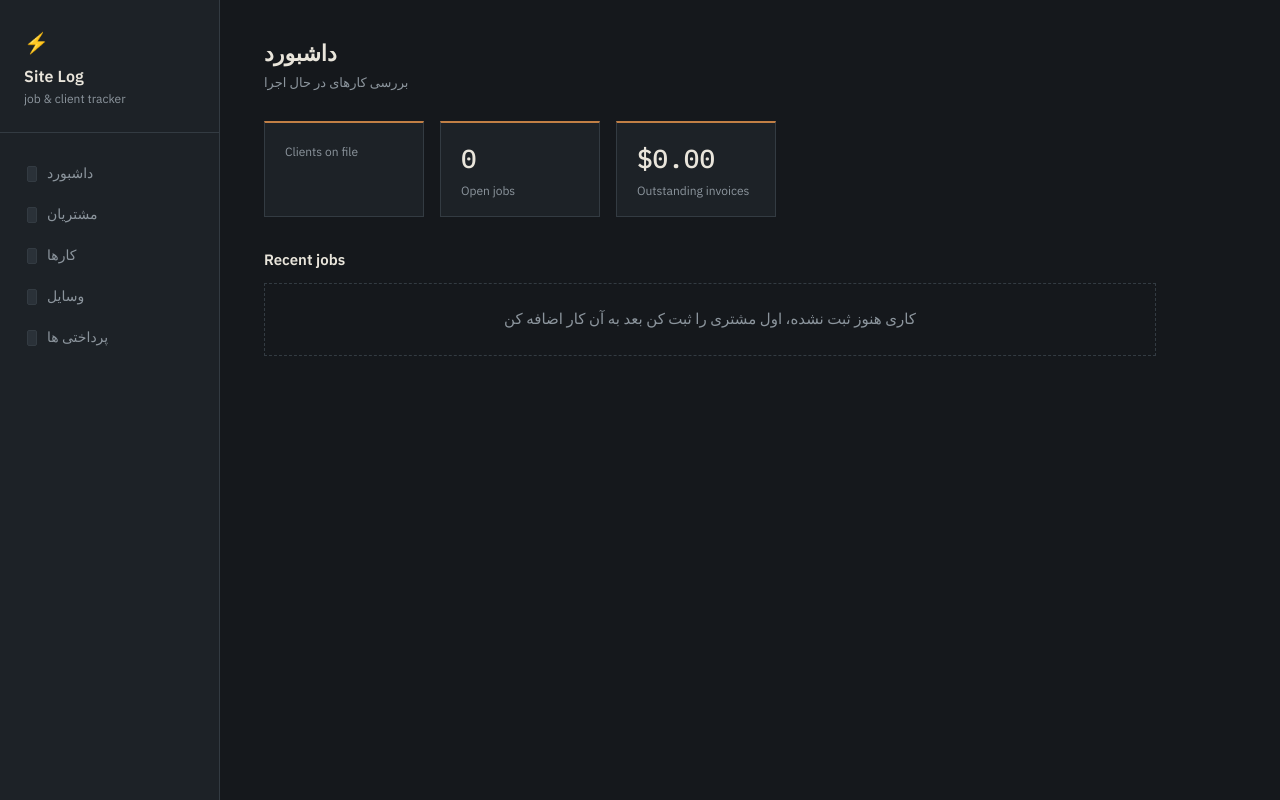
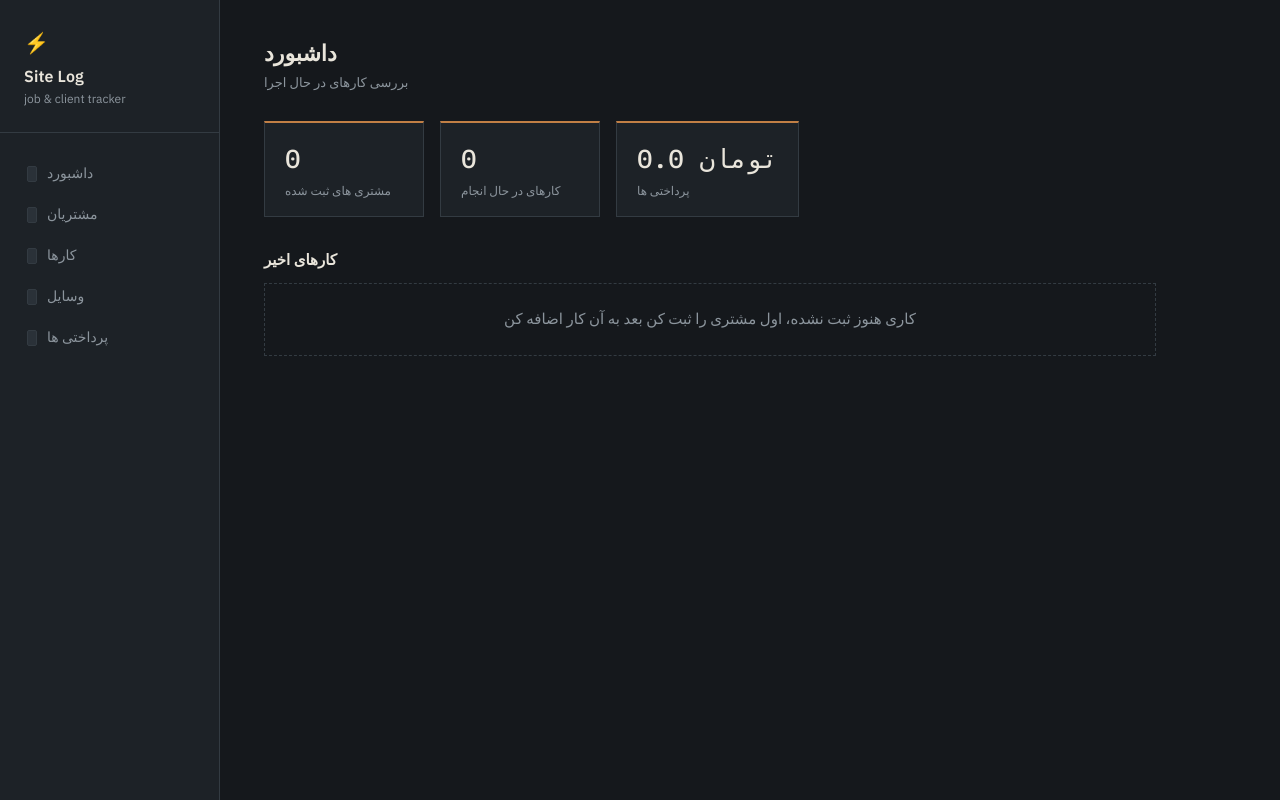
Before and after one commit to pouniq/electrician_database, a Flask app: page / in a window 1280 px wide. Run offline with Flask 3, Linux system fonts and the light colour scheme; data that the repository does not hold is empty.

Commit message:
modified in persian

```diff
--- a/app.py
+++ b/app.py
@@ -5,7 +5,7 @@ from database import get_connection, init_db
 app = Flask(__name__)
 app.secret_key = "dev-key-change-this-if-you-deploy"
 
-STATUSES = ["Quoted", "Scheduled", "In Progress", "Done", "Invoiced"]
+STATUSES = ["در نظر گرفته شده", "برنامه ریزی شده", "در حال انجام", "تکمیل", "پرداخت شده"]
 
 # ============================================================
 # Dashboard
--- a/templates/index.html
+++ b/templates/index.html
@@ -1,5 +1,5 @@
 {% extends "base.html" %}
-{% block title %}Dashboard — Site Log{% endblock %}
+{% block title %}داشبورد - ثبت مشتری ها{% endblock %}
 {% block content %}
 {% set active = 'dashboard' %}
 
@@ -12,30 +12,30 @@
 
 <div class="readouts">
   <div class="readout">
-    <div class="value">{{ client_count }}</div>
-    <div class="label">Clients on file</div>
+    <div class="value">{{ customer_count }}</div>
+    <div class="label">مشتری های ثبت شده</div>
   </div>
   <div class="readout">
     <div class="value">{{ open_jobs }}</div>
-    <div class="label">Open jobs</div>
+    <div class="label">کارهای در حال انجام</div>
   </div>
   <div class="readout">
-    <div class="value">${{ '%.2f'|format(unpaid_total) }}</div>
-    <div class="label">Outstanding invoices</div>
+    <div class="value">تومان {{ '%.1f'|format(unpaid_total) }}</div>
+    <div class="label">پرداختی ها </div>
   </div>
 </div>
 
-<h3 style="font-size:15px; font-weight:600; margin-bottom:12px;">Recent jobs</h3>
+<h3 style="font-size:15px; font-weight:600; margin-bottom:12px;">کارهای اخیر</h3>
 {% if recent_jobs %}
 <table>
   <thead>
-    <tr><th>Job</th><th>Client</th><th>Status</th><th>Date</th></tr>
+    <tr><th>کار</th><th>مشتری</th><th>وضعیت</th><th>تاریخ</th></tr>
   </thead>
   <tbody>
     {% for j in recent_jobs %}
     <tr>
       <td>{{ j.title }}</td>
-      <td>{{ j.client_name }}</td>
+      <td>{{ j.customer_name }}</td>
       <td><span class="status-pill {{ 'done' if j.status == 'Done' else 'progress' if j.status == 'In Progress' else '' }}">{{ j.status }}</span></td>
       <td class="num">{{ j.job_date or '—' }}</td>
     </tr>
--- a/templates/materials.html
+++ b/templates/materials.html
@@ -8,7 +8,7 @@
     <h2>وسایل</h2>
     <div class="sub">{{ materials|length }} ورودی</div>
   </div>
-  <a class="btn" href="{{ url_for('add_material') }}">Log materials</a>
+  <a class="btn" href="{{ url_for('add_material') }}">ثبت وسایل کار</a>
 </div>
 
 {% if materials %}
--- a/templates/payments.html
+++ b/templates/payments.html
@@ -20,7 +20,7 @@
     <tr>
       <td>{{ inv.job_title }}</td>
       <td>{{ inv.client_name }}</td>
-      <td class="num">${{ '%.2f'|format(inv.amount) }}</td>
+      <td class="num">تومان {{ '%.1f'|format(inv.amount) }}</td>
       <td class="num">{{ inv.issue_date or '—' }}</td>
       <td>
         <span class="{{ 'tag-paid' if inv.paid else 'tag-unpaid' }}">{{ 'Paid' if inv.paid else 'Unpaid' }}</span>
```
Also changed, not shown: templates/jobs.html (+6 -6 lines), 1 other file.
